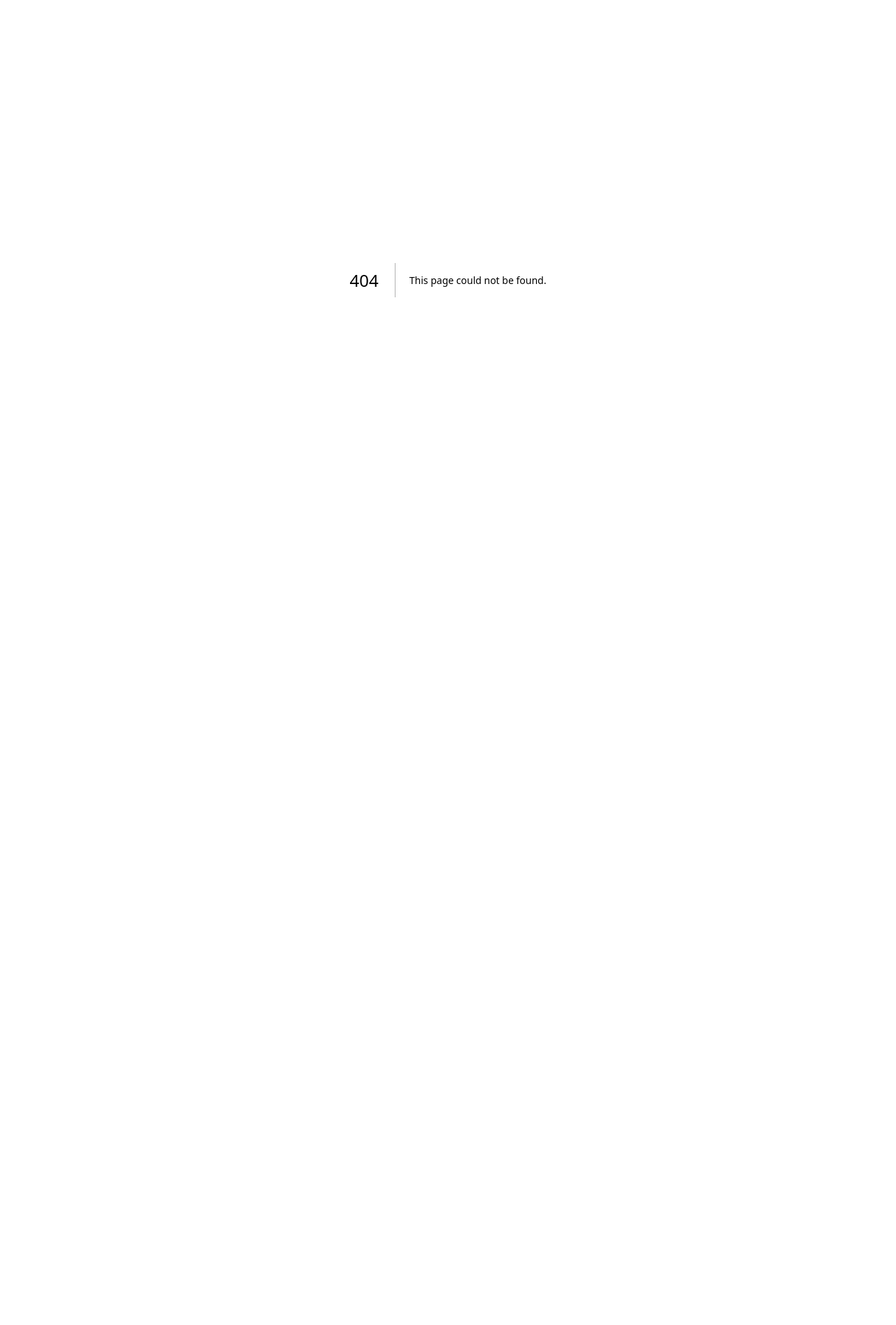
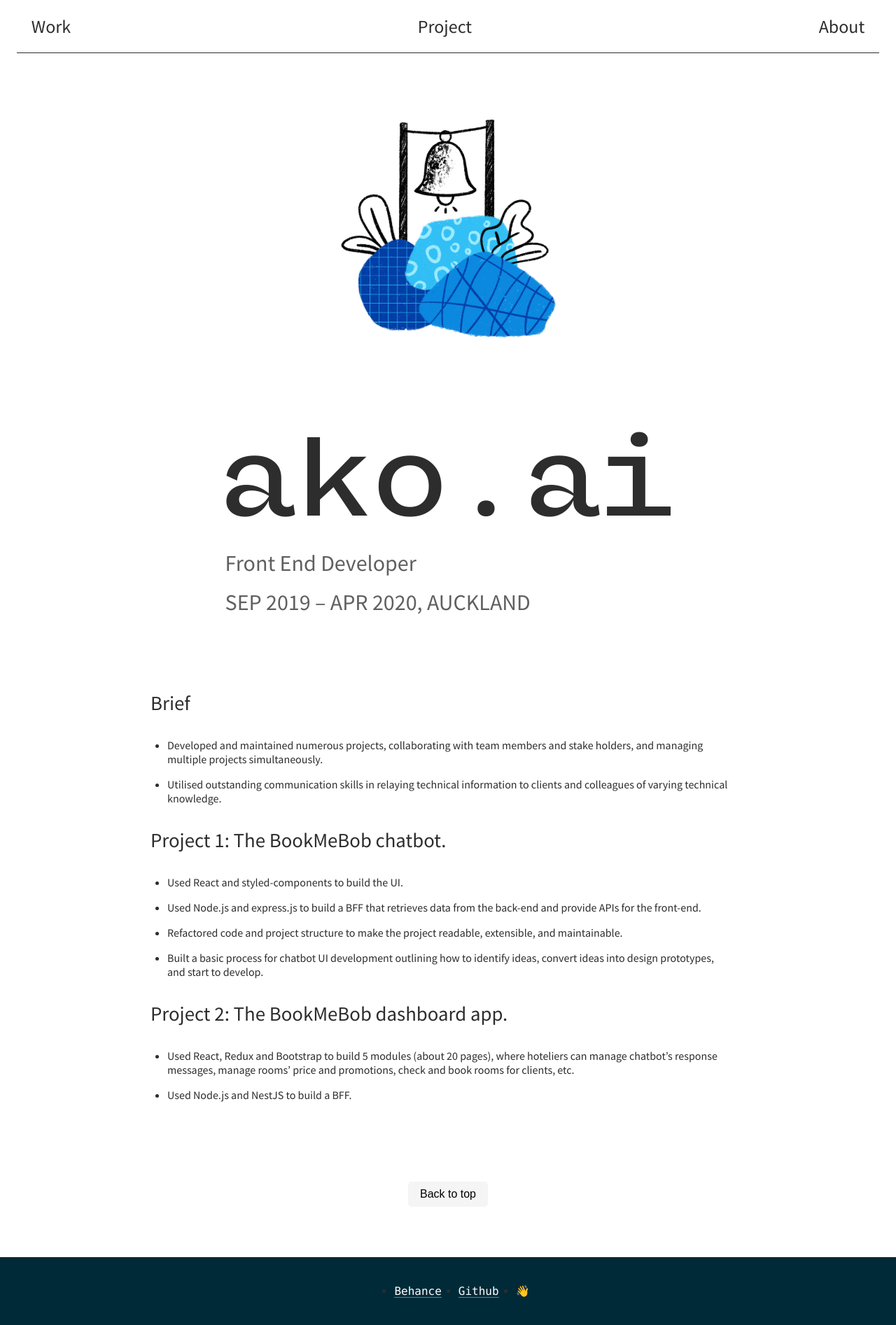
Before and after one commit to yanze-yang/yyz-page, a Next.js app: page /my-mdx in a window 1280 px wide. Before the commit this address had no page. Shown: the top 1894 px of the page at 70% size. Before the commit the page ends 800 px from the top, so only its background shows below. Built offline with nearby package versions, Linux system fonts and the light colour scheme.

Commit message:
build basic layout of markdown

```diff
--- /dev/null
+++ b/components/markdown/MD_Components.tsx
@@ -0,0 +1,39 @@
+// this component is used in MDXProvider in _app.tsx
+
+import React from "react";
+import styled from "styled-components";
+
+export const Header1 = styled.div`
+  font-size: 4.8rem;
+  font-family: "Freigeist Mono";
+
+  @media screen and (min-width: 850px) {
+    font-size: 10rem;
+  }
+`;
+
+export const Header2 = styled.div`
+  font-size: 1.6rem;
+  font-weight: 500;
+  padding: 0.5rem 0;
+
+  @media screen and (min-width: 850px) {
+    font-size: 1.8rem;
+  }
+`;
+
+// ul and li are used in the .mdx file
+export const Ul = styled.ul`
+  /* list-style: none; */
+  margin: 1rem 0;
+  padding: 0 1rem;
+  display: flex;
+  flex-direction: column;
+
+  li {
+    margin: 0.5rem;
+    p {
+      margin: 0;
+    }
+  }
+`;
--- /dev/null
+++ b/components/markdown/MD_Layout.tsx
@@ -0,0 +1,137 @@
+// this is the layout for each markdown pages
+// it will be used in the .mdx file
+
+import React from "react";
+import styled from "styled-components";
+import Footer from "../Footer";
+import Navbar from "../Navbar";
+
+const MDLayout = styled.div`
+  display: flex;
+  align-items: center;
+  flex-direction: column;
+  min-height: 100vh;
+  padding: 1.5rem;
+  padding-top: 0;
+  gap: 30px;
+
+  @media screen and (min-width: 850px) {
+    gap: 90px;
+  }
+`;
+
+const Hero = styled.div`
+  display: flex;
+  flex-direction: column;
+  align-items: center;
+  gap: 30px;
+  font-size: 14px;
+
+  div {
+    font-family: "Freigeist Mono";
+    font-size: clamp(1.125rem, 0.836rem + 1.25vw, 1.5rem);
+  }
+
+  img {
+    width: min(calc(14rem + 13vw), 310px);
+    padding: "0px 0px 20px 0px";
+  }
+
+  @media screen and (min-width: 850px) {
+    display: flex;
+    flex-direction: row-reverse;
+    justify-content: space-around;
+    gap: unset;
+    padding: 0 64px;
+    div {
+      flex: 0 0;
+      font-family: "Freigeist Mono";
+      font-size: clamp(3.125rem, -2.981rem + 11.494vw, 4.375rem);
+    }
+  }
+`;
+
+const Company = styled.div`
+  font-size: 4.8rem;
+  font-family: "Freigeist Mono";
+
+  @media screen and (min-width: 850px) {
+    font-size: 10rem;
+  }
+`;
+
+const Title = styled.div`
+  font-family: "Source Sans Pro";
+  font-size: 1.2rem;
+  padding: 0.2rem;
+  color: #606060;
+
+  @media screen and (min-width: 850px) {
+    font-size: 2rem;
+    padding: 0.5rem;
+  }
+`;
+
+const Date = styled.div`
+  font-family: "Source Sans Pro";
+  font-size: 1.2rem;
+  padding: 0.2rem;
+  color: #606060;
+
+  @media screen and (min-width: 850px) {
+    font-size: 2rem;
+    padding: 0.5rem;
+  }
+`;
+
+const Button = styled.button`
+  background-color: #f5f5f5;
+  border: 1px solid #f5f5f5;
+  border-radius: 5px;
+  color: #000;
+  cursor: pointer;
+  font-size: 1rem;
+  font-weight: 500;
+  padding: 0.5rem 1rem;
+  transition: all 0.2s ease-in-out;
+`;
+
+const Wrapper = styled.div`
+  display: flex;
+  align-items: left;
+  flex-direction: column;
+  padding-top: 0;
+  max-width: 850px;
+`;
+
+export default function Layout({ children, meta }: any) {
+  const title = meta?.title || null;
+  const company = meta?.company || null;
+  const date = meta?.date || null;
+  return (
+    <>
+      <MDLayout>
+        <Navbar />
+        <Hero>
+          <img src="/no_new_notification 1.svg" alt="image" />
+        </Hero>
+        <div>
+          <Company>{company}</Company>
+          <Title>{title}</Title>
+          <Date>{date}</Date>
+        </div>
+
+        <Wrapper>{children}</Wrapper>
+
+        <Button
+          onClick={() => {
+            window.scrollTo({ top: 0, behavior: "smooth" });
+          }}
+        >
+          Back to top
+        </Button>
+      </MDLayout>
+      <Footer />
+    </>
+  );
+}
--- a/next.config.js
+++ b/next.config.js
@@ -1,4 +1,17 @@
 /** @type {import('next').NextConfig} */
+
+const withMDX = require("@next/mdx")({
+  extension: /\.mdx?$/,
+  options: {
+    // If you use remark-gfm, you'll need to use next.config.mjs
+    // as the package is ESM only
+    // https://github.com/remarkjs/remark-gfm#install
+    remarkPlugins: [],
+    rehypePlugins: [],
+    // If you use `MDXProvider`, uncomment the following line.
+    providerImportSource: "@mdx-js/react",
+  },
+});
 
 const nextConfig = {
   reactStrictMode: true,
@@ -6,5 +19,10 @@
     styledComponents: true,
   },
 };
+module.exports = withMDX({
+  nextConfig,
+  // Append the default value with md extensions
+  pageExtensions: ["ts", "tsx", "js", "jsx", "md", "mdx"],
+});
 
-module.exports = nextConfig;
+// module.exports = nextConfig;
--- a/package.json
+++ b/package.json
@@ -9,6 +9,9 @@
     "lint": "next lint"
   },
   "dependencies": {
+    "@mdx-js/loader": "^2.2.1",
+    "@mdx-js/react": "^2.2.1",
+    "@next/mdx": "^13.0.7",
     "@types/node": "18.11.10",
     "@types/react": "18.0.26",
     "@types/react-dom": "18.0.9",
--- a/pages/_app.tsx
+++ b/pages/_app.tsx
@@ -1,6 +1,19 @@
 import "../styles/globals.css";
 import type { AppProps } from "next/app";
+import { MDXProvider } from "@mdx-js/react";
+
+import { Header1, Header2, Ul } from "../components/markdown/MD_Components";
+
+const components = {
+  h1: Header1,
+  h2: Header2,
+  ul: Ul,
+};
 
 export default function App({ Component, pageProps }: AppProps) {
-  return <Component {...pageProps} />;
+  return (
+    <MDXProvider components={components}>
+      <Component {...pageProps} />
+    </MDXProvider>
+  );
 }
--- /dev/null
+++ b/pages/my-mdx.mdx
@@ -0,0 +1,31 @@
+import Layout from "../components/markdown/MD_Layout";
+
+export const meta = {
+  company: "ako.ai",
+  title: "Front End Developer",
+  date: "SEP 2019 – APR 2020, AUCKLAND",
+};
+
+## Brief
+
+- Developed and maintained numerous projects, collaborating with team members and stake holders, and managing multiple projects simultaneously.
+
+- Utilised outstanding communication skills in relaying technical information to clients and colleagues of varying technical knowledge.
+
+## Project 1: The BookMeBob chatbot.
+
+- Used React and styled-components to build the UI.
+
+- Used Node.js and express.js to build a BFF that retrieves data from the back-end and provide APIs for the front-end.
+
+- Refactored code and project structure to make the project readable, extensible, and maintainable.
+
+- Built a basic process for chatbot UI development outlining how to identify ideas, convert ideas into design prototypes, and start to develop.
+
+## Project 2: The BookMeBob dashboard app.
+
+- Used React, Redux and Bootstrap to build 5 modules (about 20 pages), where hoteliers can manage chatbot’s response messages, manage rooms’ price and promotions, check and book rooms for clients, etc.
+
+- Used Node.js and NestJS to build a BFF.
+
+export default ({ children }) => <Layout meta={meta}>{children}</Layout>;
```
Also changed, not shown: 1 other file (tests, documents, lock files or other folders).
